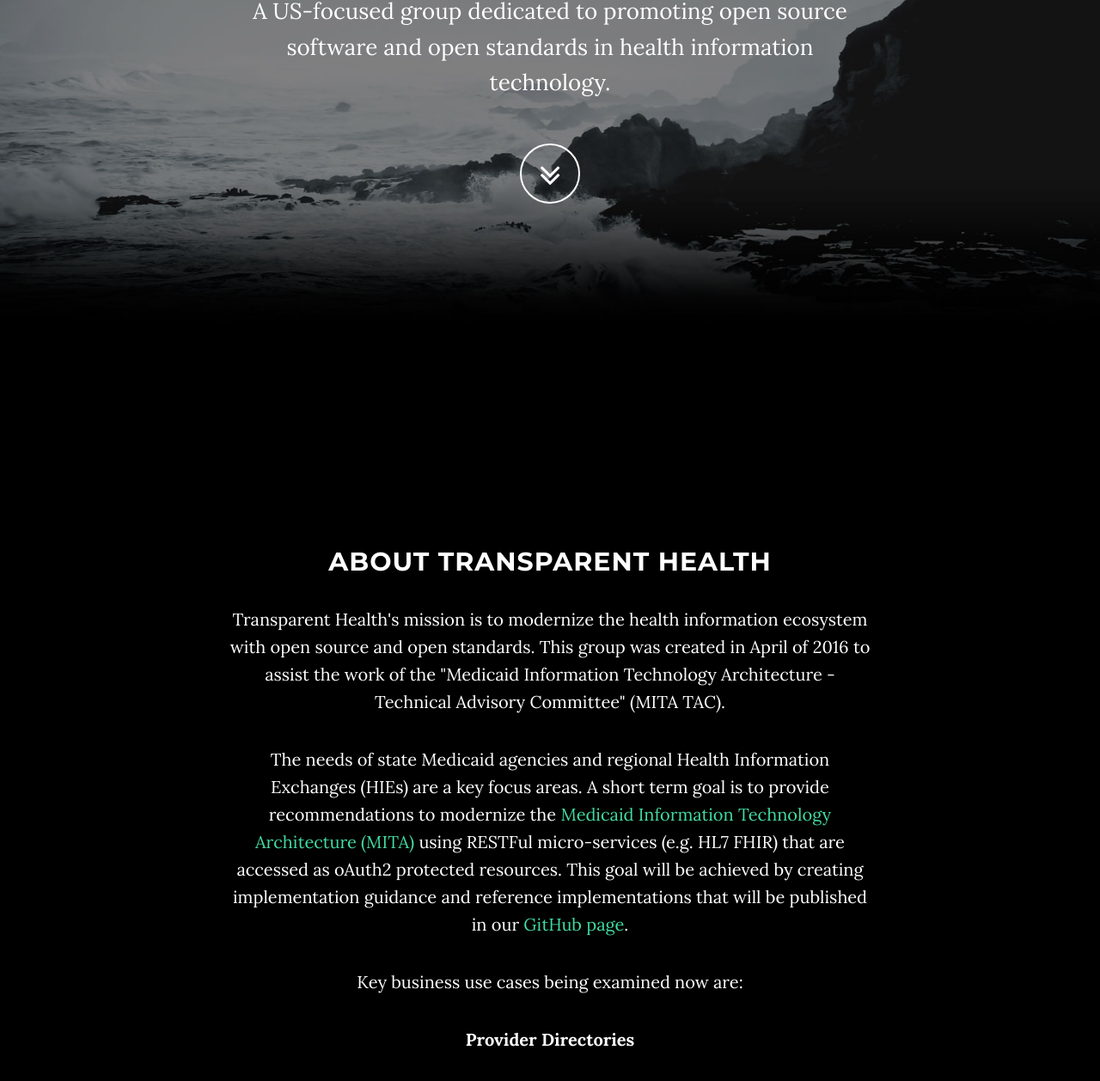
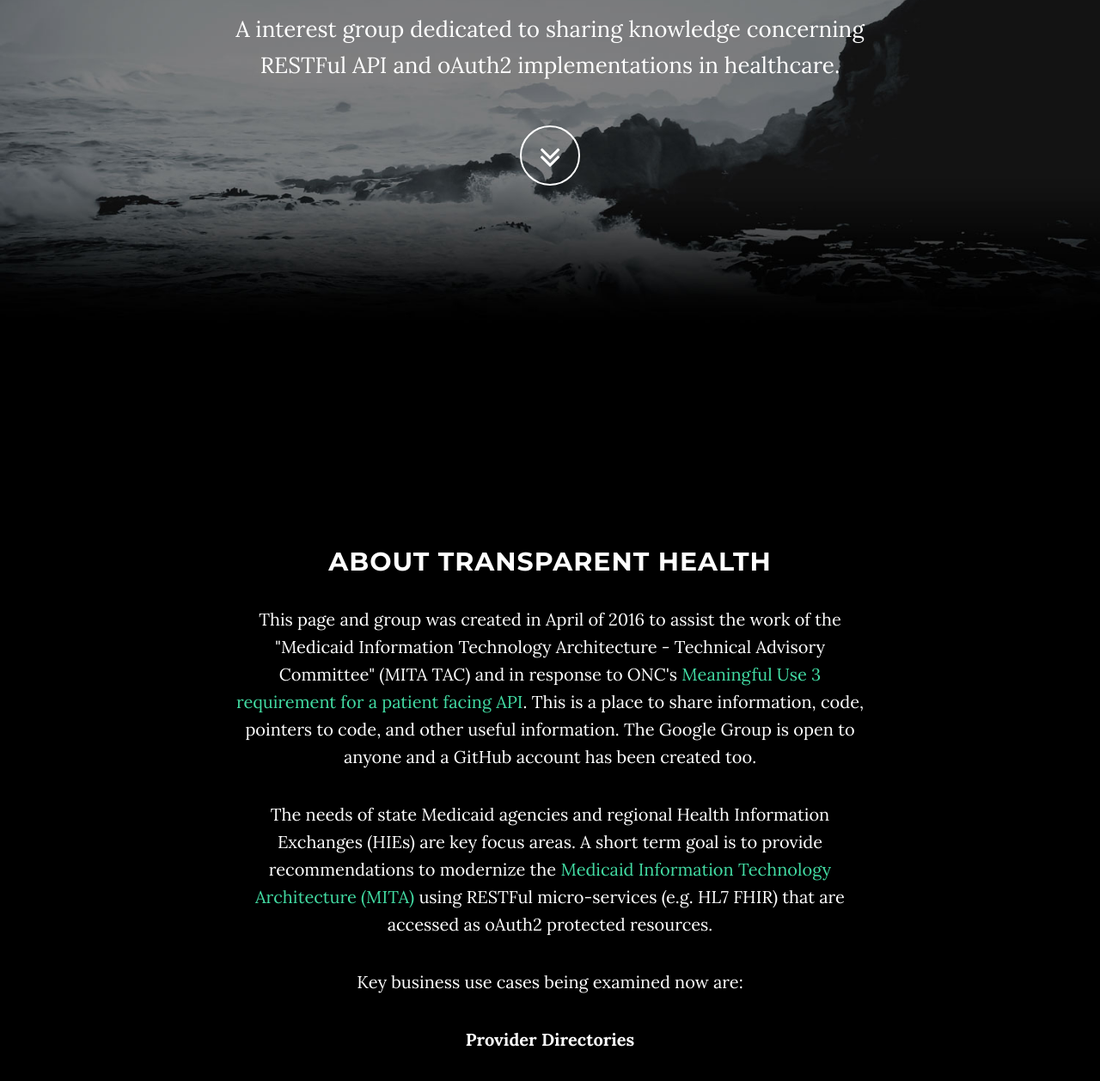
Before and after one commit to TransparentHealth/transparenthealth-website, a plain HTML site: page transparenthealth.org/index.html in a window 1280 px wide. Shown: the part 413-1671 px from the top of the page at 86% size. Drawn offline with Linux system fonts and the light colour scheme; some packages are replaced by stand-ins of ours.

Commit message:
Updated copy text.

```diff
--- a/transparenthealth.org/index.html
+++ b/transparenthealth.org/index.html
@@ -75,8 +75,8 @@
                 <div class="row">
                     <div class="col-md-8 col-md-offset-2">
                         <h1 class="brand-heading">Transparent Health</h1>
-                        <p class="intro-text">A US-focused group dedicated to promoting open source software
-                        and open standards in health information technology.</p>
+                        <p class="intro-text">A interest group dedicated to sharing knowledge
+                        concerning RESTFul API and oAuth2 implementations in healthcare.</p>
                         <a href="#about" class="btn btn-circle page-scroll">
                             <i class="fa fa-angle-double-down animated"></i>
                         </a>
@@ -92,19 +92,21 @@
             <div class="col-lg-8 col-lg-offset-2">
                 <h2>About Transparent Health</h2>
                   <p>
-                    Transparent Health's mission is to modernize the health information ecosystem with open source
-                    and open standards. This group was created in April of 2016 to assist the work of the
-                    "Medicaid Information Technology Architecture - Technical Advisory Committee" (MITA TAC).
+                     This page and group was created in April of 2016 to assist the work of the
+                    "Medicaid Information Technology Architecture - Technical Advisory Committee" (MITA TAC)
+                    and in response to ONC's <a href-"http://corepointhealth.com/geni/api-confirmed-meaningful-use-stage-3">Meaningful Use 3 requirement for a patient facing API</a>.
+                    This is a place to share information, code, pointers to code, and other useful
+                    information. The Google Group is open to anyone and a GitHub account has been
+                    created too.
                  </p>
 
                 <p>
-                The needs of state Medicaid agencies and regional Health Information Exchanges (HIEs) are a
+                The needs of state Medicaid agencies and regional Health Information Exchanges (HIEs) are
                 key focus areas. A short term goal is to provide recommendations to modernize
                the
                 <a href="Medicaid Information Technology Architecture (MITA)">Medicaid Information Technology Architecture (MITA)</a>
                 using RESTFul micro-services (e.g. HL7 FHIR) that are accessed as oAuth2 protected
-                resources. This goal will be achieved by creating implementation guidance and reference
-                implementations that will be published in our <a href="https://github.com/TransparentHealth">GitHub page</a>.</p>
+                resources.</p>
 
                 <p>Key business use cases being examined now are:</p>
                 <p><strong>Provider Directories</strong></p>
@@ -121,7 +123,7 @@
             <div class="container">
                 <div class="col-lg-8 col-lg-offset-2">
                     <h2>Open Source</h2>
-                    <p>You can browse and download open source projects and documents here.</p>
+                    <p>Currently the Github account contains an oAuth2 Server and oAuth2 Client implementation in Python.</p>
                     <a href="https://github.com/TransparentHealth" class="btn btn-default btn-lg">Visit GitHub Page</a>
                 </div>
             </div>
```
